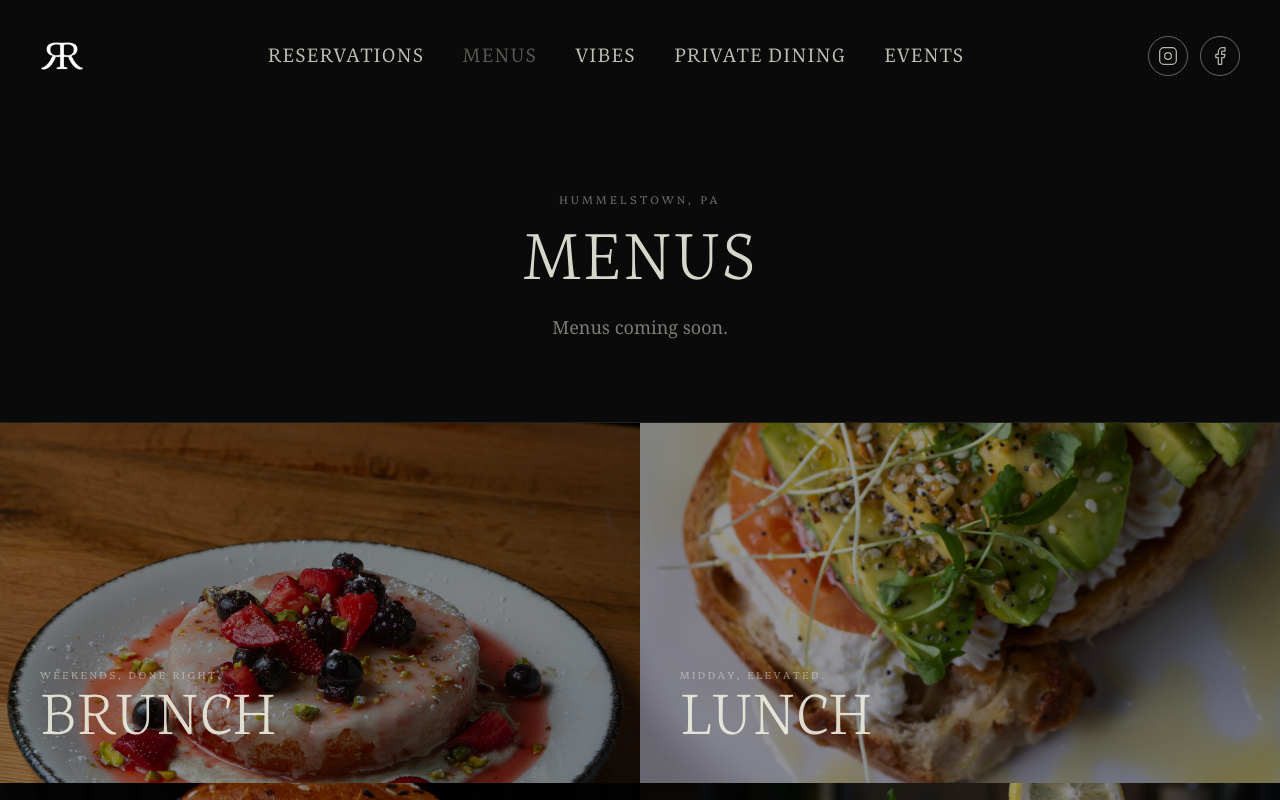
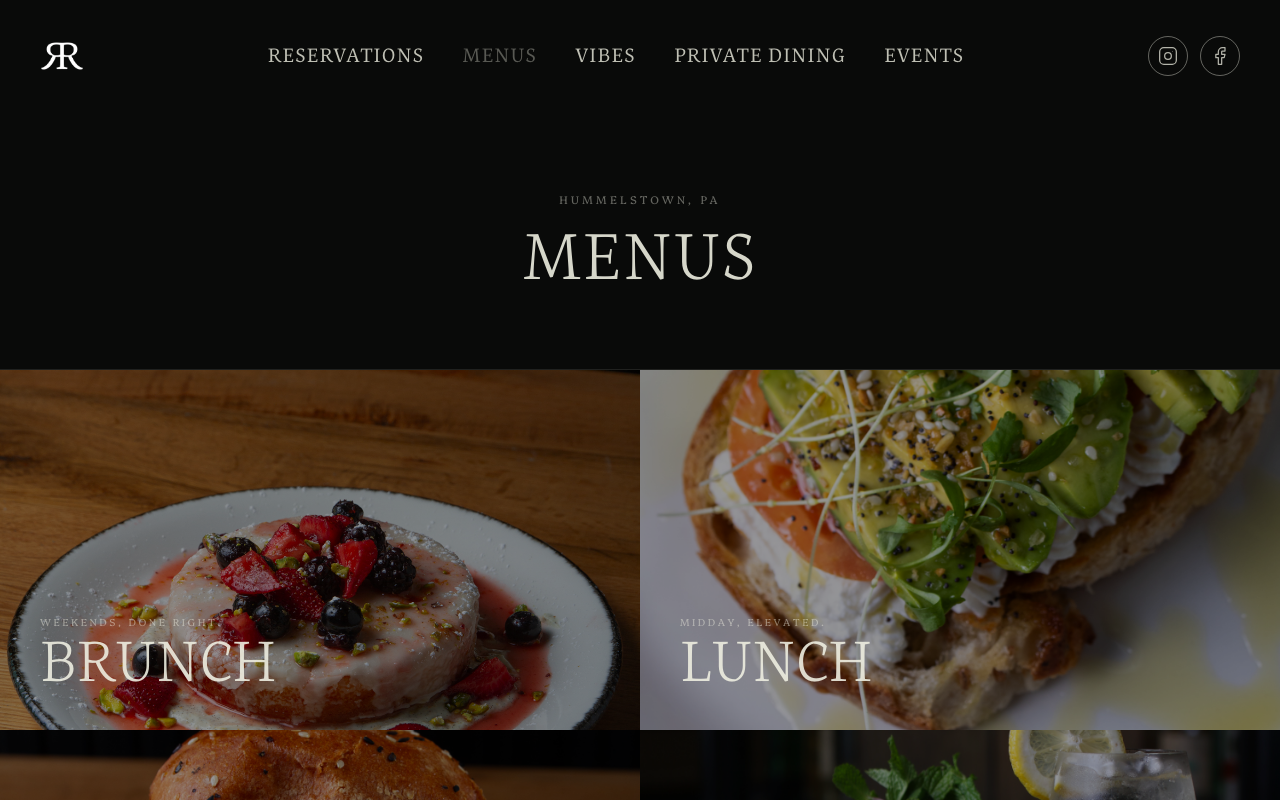
Before and after one commit to 0xdysseydigital/reunion-web, a Next.js app: page /menus in a window 1280 px wide. Shown: the top 800 px of the page. Built offline with nearby package versions, Linux system fonts and the light colour scheme; a web font is replaced by a local one.

Commit message:
Remove "Menus coming soon" subtitle from menus hub page
Co-Authored-By: Claude Sonnet 5 <noreply@anthropic.com>

```diff
--- a/src/app/(main)/menus/page.tsx
+++ b/src/app/(main)/menus/page.tsx
@@ -46,9 +46,6 @@ export default function MenusPage() {
           <h1 className="font-servus font-light text-[clamp(2.5rem,6vw,4rem)] leading-none tracking-wide uppercase text-brand-cream/90">
             Menus
           </h1>
-          <p className="font-literata text-brand-cream/50 text-[18px] mt-6 max-w-sm leading-relaxed">
-            Menus coming soon.
-          </p>
         </FadeIn>
       </div>
 
```
